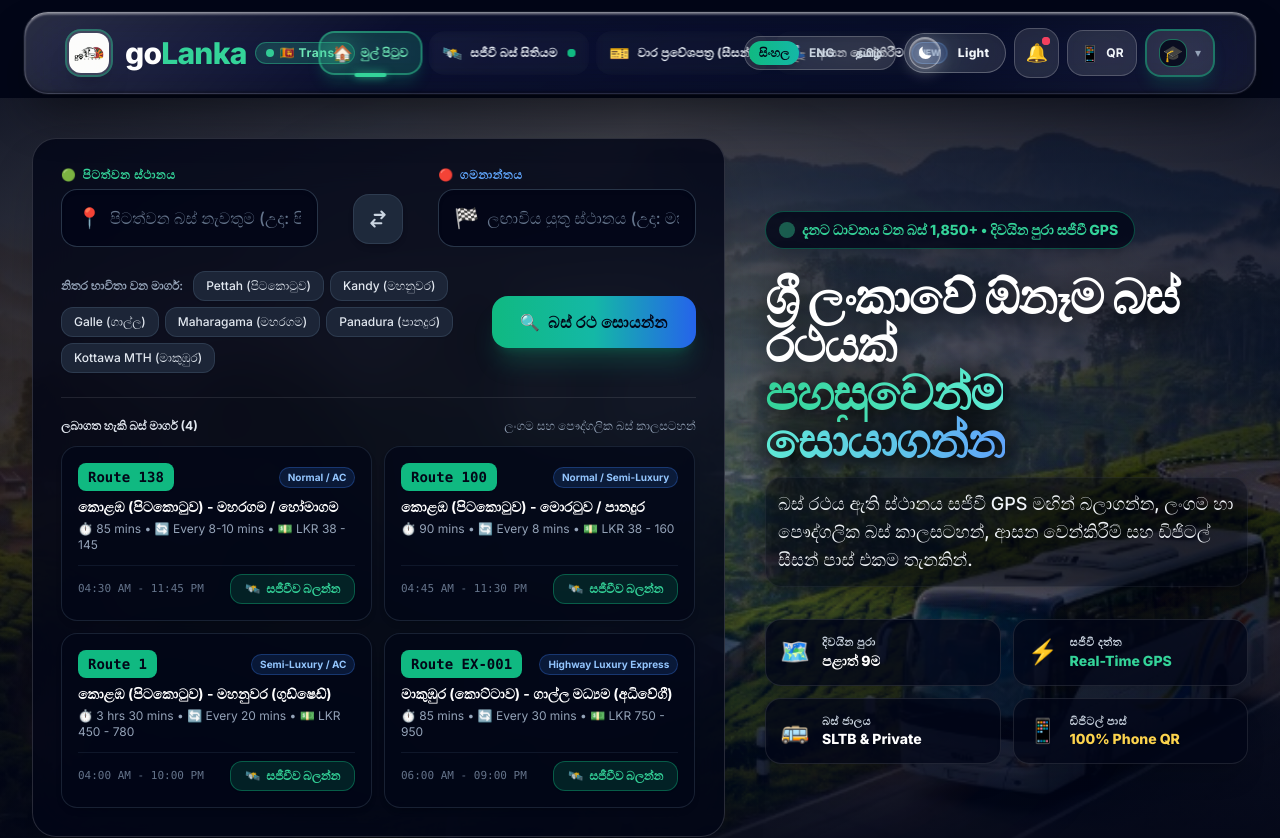
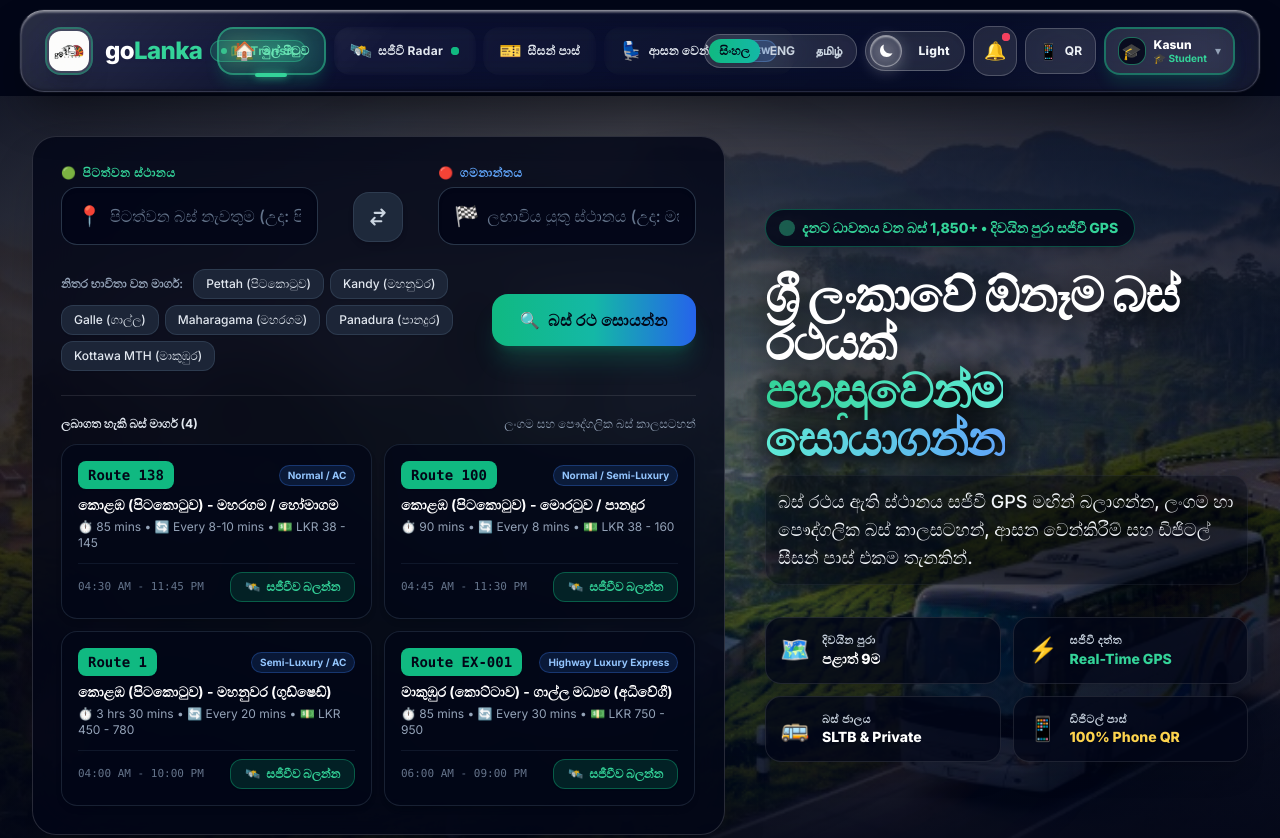
Before and after one commit to Kaasun2003/goLanka, a React (Vite) app in the folder frontend/: page / in a window 1280 px wide. Shown: the top 838 px of the page. Built offline with nearby package versions, Linux system fonts and the light colour scheme.

Commit message:
fix(navbar): widen navigation bar, balance multilingual tab labels and fix tablet breakpoint to prevent Tamil seat booking clipping

```diff
--- a/frontend/src/components/Navbar.jsx
+++ b/frontend/src/components/Navbar.jsx
@@ -26,7 +26,7 @@ const Navbar = ({ currentLang = 'si', setLanguage, t, onOpenQr }) => {
   // Trilingual Labels for Navigation Tabs
   const getSeatBookingLabel = () => {
     if (currentLang === 'en') return 'Seat Booking';
-    if (currentLang === 'ta') return 'இருக்கை முன்பதிவு';
+    if (currentLang === 'ta') return 'இருக்கை பதிவு';
     return 'ආසන වෙන්කිරීම';
   };
 
@@ -91,15 +91,15 @@ const Navbar = ({ currentLang = 'si', setLanguage, t, onOpenQr }) => {
   return (
     <>
       {/* VisionOS Floating Liquid Glass Navigation Bar */}
-      <header className="sticky top-0 z-50 w-full px-2 sm:px-4 lg:px-6 pt-2 sm:pt-3 pb-1 transition-all duration-300">
+      <header className="sticky top-0 z-50 w-full px-2 sm:px-3 md:px-4 lg:px-5 pt-1.5 sm:pt-2.5 pb-1 transition-all duration-300">
         {/* Floating Liquid Glass Dock with Refraction, Specular Rim & Edge Glow */}
-        <div className="liquid-glass-nav-bar w-full max-w-[1580px] mx-auto rounded-2xl sm:rounded-3xl px-3 sm:px-6 lg:px-8 xl:px-10 transition-all duration-300">
-          <div className="relative flex items-center justify-between h-18 sm:h-20 gap-2 sm:gap-4">
+        <div className="liquid-glass-nav-bar w-full max-w-[1860px] mx-auto rounded-2xl sm:rounded-3xl px-2.5 sm:px-3 md:px-4 lg:px-5 xl:px-6 transition-all duration-300">
+          <div className="relative flex items-center justify-between h-18 sm:h-20 gap-2 lg:gap-3 xl:gap-4 w-full">
 
             {/* 1. LEFT ZONE: Brand Logo & Title */}
-            <div className="flex items-center gap-3 z-10 flex-shrink-0">
-              <Link to="/" className="flex items-center gap-3 group flex-shrink-0">
-                <div className="w-11 h-11 sm:w-12 sm:h-12 rounded-2xl overflow-hidden shadow-xl border-2 border-emerald-500/40 group-hover:border-emerald-400 transition-all bg-white/10 backdrop-blur-xl flex items-center justify-center p-0.5 flex-shrink-0">
+            <div className="flex items-center gap-2.5 sm:gap-3 z-10 flex-shrink-0">
+              <Link to="/" className="flex items-center gap-2.5 sm:gap-3 group flex-shrink-0">
+                <div className="w-10 h-10 sm:w-11 sm:h-11 md:w-12 md:h-12 rounded-2xl overflow-hidden shadow-xl border-2 border-emerald-500/40 group-hover:border-emerald-400 transition-all bg-white/10 backdrop-blur-xl flex items-center justify-center p-0.5 flex-shrink-0">
                   <img
                     src="/logo.jpg"
                     alt="goLanka Logo"
@@ -112,12 +112,12 @@ const Navbar = ({ currentLang = 'si', setLanguage, t, onOpenQr }) => {
                 </div>
 
                 <div className="space-y-0.5 whitespace-nowrap">
-                  <div className="flex items-center gap-2">
-                    <span className="text-2xl sm:text-3xl font-black tracking-tight text-white group-hover:text-emerald-400 transition-colors drop-shadow-sm">
+                  <div className="flex items-center gap-1.5 sm:gap-2">
+                    <span className="text-xl sm:text-2xl 2xl:text-3xl font-black tracking-tight text-white group-hover:text-emerald-400 transition-colors drop-shadow-sm">
                       go<span className="text-emerald-400">Lanka</span>
                     </span>
-                    <span className="inline-flex items-center gap-1.5 text-xs font-bold tracking-wider bg-emerald-500/20 text-emerald-300 border border-emerald-400/40 px-2.5 py-0.5 rounded-full shadow-sm backdrop-blur-md">
-                      <span className="w-2 h-2 rounded-full bg-emerald-400 animate-pulse"></span>
+                    <span className="inline-flex items-center gap-1 text-[11px] sm:text-xs font-bold tracking-wider bg-emerald-500/20 text-emerald-300 border border-emerald-400/40 px-2 sm:px-2.5 py-0.5 rounded-full shadow-sm backdrop-blur-md">
+                      <span className="w-1.5 h-1.5 rounded-full bg-emerald-400 animate-pulse"></span>
                       🇱🇰 Transit
                     </span>
                   </div>
@@ -128,21 +128,21 @@ const Navbar = ({ currentLang = 'si', setLanguage, t, onOpenQr }) => {
               </Link>
             </div>
 
-            {/* 2. CENTER ZONE: Single-Line Navigation Tabs (xl:flex = 1280px+) - Exactly Centered */}
-            <nav className="absolute left-1/2 -translate-x-1/2 z-10 hidden xl:flex items-center gap-1.5 2xl:gap-3 flex-shrink-0">
+            {/* 2. CENTER ZONE: Single-Line Navigation Tabs (lg:flex = 1024px+) - Balanced & Responsive */}
+            <nav className="hidden lg:flex items-center justify-center gap-1 xl:gap-2 2xl:gap-3 flex-1 min-w-0 mx-1 xl:mx-2 2xl:mx-3 z-10">
               {navLinks.map((link) => {
                 const active = isActive(link.to);
                 return (
                   <Link
                     key={link.to}
                     to={link.to}
-                    className={`group relative px-3 2xl:px-4 py-2 2xl:py-2.5 rounded-2xl text-xs 2xl:text-sm font-bold transition-all duration-200 flex items-center gap-2 whitespace-nowrap flex-shrink-0 active:scale-95 ${
+                    className={`group relative px-2 lg:px-2.5 xl:px-3.5 2xl:px-4 py-1.5 xl:py-2 rounded-xl xl:rounded-2xl text-xs 2xl:text-sm font-bold transition-all duration-200 flex items-center gap-1 xl:gap-1.5 2xl:gap-2 whitespace-nowrap flex-shrink-0 active:scale-95 ${
                       active
                         ? 'text-emerald-300 bg-emerald-500/20 border-2 border-emerald-400/50 shadow-lg shadow-emerald-500/20 backdrop-blur-md'
                         : 'text-slate-200 hover:text-white hover:bg-white/10 hover:border-white/20 border-2 border-transparent backdrop-blur-sm'
                     }`}
                   >
-                    <span className="text-base 2xl:text-lg transition-transform group-hover:scale-110 flex-shrink-0">
+                    <span className="text-base xl:text-lg transition-transform group-hover:scale-110 flex-shrink-0">
                       {link.icon}
                     </span>
                     <span className="tracking-wide whitespace-nowrap leading-none select-none drop-shadow-sm">
@@ -170,11 +170,11 @@ const Navbar = ({ currentLang = 'si', setLanguage, t, onOpenQr }) => {
               })}
             </nav>
 
-            {/* 3. RIGHT ZONE: Language, Theme (Image 2 style), Bell, QR Pass & User Profile (Far Right) */}
-            <div className="hidden xl:flex items-center gap-2 2xl:gap-3 flex-shrink-0 z-10">
+            {/* 3. RIGHT ZONE: Language, Theme (Image 2 style), Bell, QR Pass & User Profile */}
+            <div className="hidden lg:flex items-center gap-1.5 xl:gap-2 2xl:gap-3 flex-shrink-0 z-10">
 
               {/* 1. Trilingual Language Switcher Toggle */}
-              <div className="flex items-center bg-white/10 backdrop-blur-xl border border-white/20 rounded-2xl p-1 shadow-inner flex-shrink-0 whitespace-nowrap">
+              <div className="flex items-center bg-white/10 backdrop-blur-xl border border-white/20 rounded-xl xl:rounded-2xl p-0.5 xl:p-1 shadow-inner flex-shrink-0 whitespace-nowrap">
                 {languages.map((lang) => {
                   const isSelected = currentLang === lang.code;
                   return (
@@ -182,7 +182,7 @@ const Navbar = ({ currentLang = 'si', setLanguage, t, onOpenQr }) => {
                       key={lang.code}
                       type="button"
                       onClick={() => setLanguage(lang.code)}
-                      className={`px-2.5 py-1 text-xs font-bold rounded-xl transition-all cursor-pointer whitespace-nowrap active:scale-95 ${
+                      className={`px-2 xl:px-2.5 py-1 text-[11px] xl:text-xs font-bold rounded-lg xl:rounded-xl transition-all cursor-pointer whitespace-nowrap active:scale-95 ${
                         isSelected
                           ? 'bg-gradient-to-r from-emerald-500 to-teal-500 text-slate-950 shadow-md font-black'
                           : 'text-slate-300 hover:text-white hover:bg-white/10'
@@ -199,20 +199,20 @@ const Navbar = ({ currentLang = 'si', setLanguage, t, onOpenQr }) => {
               <button
                 type="button"
                 onClick={toggleTheme}
-                className={`relative flex items-center h-10 px-1 rounded-full transition-all duration-300 cursor-pointer shadow-inner active:scale-95 flex-shrink-0 group ${
+                className={`relative flex items-center h-9 xl:h-10 px-1 rounded-full transition-all duration-300 cursor-pointer shadow-inner active:scale-95 flex-shrink-0 group ${
                   isLightMode
-                    ? 'bg-slate-200 border border-slate-300 w-[102px] justify-end'
-                    : 'bg-white/10 backdrop-blur-xl border border-white/25 w-[102px] justify-start shadow-[inset_0_2px_4px_rgba(0,0,0,0.4)]'
+                    ? 'bg-slate-200 border border-slate-300 w-[88px] xl:w-[100px] justify-end'
+                    : 'bg-white/10 backdrop-blur-xl border border-white/25 w-[88px] xl:w-[100px] justify-start shadow-[inset_0_2px_4px_rgba(0,0,0,0.4)]'
                 }`}
                 title={isLightMode ? 'Switch to Dark Theme' : 'Switch to Light Theme'}
                 aria-label="Toggle theme mode"
               >
                 {/* Text Label */}
                 <span
-                  className={`text-xs font-black tracking-wide transition-colors duration-300 select-none ${
+                  className={`text-[11px] xl:text-xs font-black tracking-wide transition-colors duration-300 select-none ${
                     isLightMode
-                      ? 'order-1 pl-3 text-slate-900'
-                      : 'order-2 pr-3 ml-auto text-slate-100'
+                      ? 'order-1 pl-2.5 text-slate-900'
+                      : 'order-2 pr-2.5 ml-auto text-slate-100'
                   }`}
                 >
                   {isLightMode ? 'Dark' : 'Light'}
@@ -220,20 +220,18 @@ const Navbar = ({ currentLang = 'si', setLanguage, t, onOpenQr }) => {
 
                 {/* 3D Liquid Glass Orb with glowing Moon/Sun icon */}
                 <div
-                  className={`w-8 h-8 rounded-full flex items-center justify-center flex-shrink-0 transition-transform duration-300 ${
+                  className={`w-7 h-7 xl:w-8 xl:h-8 rounded-full flex items-center justify-center flex-shrink-0 transition-transform duration-300 ${
                     isLightMode
                       ? 'order-2 bg-gradient-to-br from-amber-200 to-amber-400 shadow-[0_2px_12px_rgba(251,191,36,0.6)] border border-amber-300 text-amber-950'
                       : 'order-1 bg-white/15 backdrop-blur-xl shadow-[0_4px_16px_rgba(255,255,255,0.25),inset_0_1px_2px_rgba(255,255,255,0.6)] border border-white/40 text-white'
                   }`}
                 >
                   {isLightMode ? (
-                    /* Glowing Sun SVG */
-                    <svg className="w-4 h-4 text-amber-600 drop-shadow-[0_0_6px_rgba(245,158,11,0.8)]" fill="currentColor" viewBox="0 0 24 24">
+                    <svg className="w-3.5 h-3.5 xl:w-4 xl:h-4 text-amber-600 drop-shadow-[0_0_6px_rgba(245,158,11,0.8)]" fill="currentColor" viewBox="0 0 24 24">
                       <path d="M12 2.25a.75.75 0 01.75.75v2.25a.75.75 0 01-1.5 0V3a.75.75 0 01.75-.75zM7.5 12a4.5 4.5 0 119 0 4.5 4.5 0 01-9 0zm12.75 0a.75.75 0 01-.75.75h-2.25a.75.75 0 010-1.5h2.25a.75.75 0 01.75.75zM12 18.75a.75.75 0 01.75.75V21a.75.75 0 01-1.5 0v-1.5a.75.75 0 01.75-.75zM4.5 12a.75.75 0 01-.75.75H1.5a.75.75 0 010-1.5h2.25a.75.75 0 01.75.75zM17.657 6.343a.75.75 0 011.06 0l1.592 1.591a.75.75 0 11-1.06 1.06l-1.592-1.59a.75.75 0 010-1.061zm-11.314 11.314a.75.75 0 011.06 0l1.592 1.591a.75.75 0 11-1.06 1.06l-1.592-1.59a.75.75 0 010-1.061zm12.374 1.591a.75.75 0 010 1.06l-1.592 1.592a.75.75 0 01-1.06-1.06l1.591-1.592a.75.75 0 011.061 0zm-11.314-11.314a.75.75 0 010 1.06L5.81 9.274a.75.75 0 11-1.06-1.06l1.591-1.592a.75.75 0 011.061 0z" />
                     </svg>
                   ) : (
-                    /* Glowing Crisp Crescent Moon SVG */
-                    <svg className="w-4 h-4 text-white drop-shadow-[0_0_8px_rgba(255,255,255,0.95)]" fill="currentColor" viewBox="0 0 24 24">
+                    <svg className="w-3.5 h-3.5 xl:w-4 xl:h-4 text-white drop-shadow-[0_0_8px_rgba(255,255,255,0.95)]" fill="currentColor" viewBox="0 0 24 24">
                       <path d="M21.752 15.002A9.718 9.718 0 0118 15.75c-5.385 0-9.75-4.365-9.75-9.75 0-1.33.266-2.597.748-3.752A9.753 9.753 0 003 11.25C3 16.635 7.365 21 12.75 21a9.753 9.753 0 009.002-5.998z" />
                     </svg>
                   )}
@@ -245,12 +243,12 @@ const Navbar = ({ currentLang = 'si', setLanguage, t, onOpenQr }) => {
                 <button
                   type="button"
                   onClick={() => setNotificationsOpen(!notificationsOpen)}
-                  className="p-2.5 rounded-2xl bg-white/10 backdrop-blur-xl border border-white/20 hover:border-white/40 text-slate-200 hover:text-white transition-all relative focus:outline-none shadow-sm flex-shrink-0 cursor-pointer active:scale-90"
+                  className="p-2 xl:p-2.5 rounded-xl xl:rounded-2xl bg-white/10 backdrop-blur-xl border border-white/20 hover:border-white/40 text-slate-200 hover:text-white transition-all relative focus:outline-none shadow-sm flex-shrink-0 cursor-pointer active:scale-90"
                   title="Live Transit Alerts"
                   aria-label="View Transit Notifications"
                 >
-                  <span className="text-lg">🔔</span>
-                  <span className="absolute top-2 right-2 flex h-2 w-2">
+                  <span className="text-base xl:text-lg">🔔</span>
+                  <span className="absolute top-1.5 right-1.5 flex h-2 w-2">
                     <span className="animate-ping absolute inline-flex h-full w-full rounded-full bg-rose-400 opacity-75"></span>
                     <span className="relative inline-flex rounded-full h-2 w-2 bg-rose-500"></span>
                   </span>
@@ -300,7 +298,7 @@ const Navbar = ({ currentLang = 'si', setLanguage, t, onOpenQr }) => {
               <button
                 type="button"
                 onClick={() => onOpenQr ? onOpenQr() : setQrModalOpen(true)}
-                className="px-3 py-2.5 rounded-2xl bg-white/10 backdrop-blur-xl border border-white/20 hover:border-emerald-500/50 text-slate-100 hover:text-emerald-300 font-bold text-xs 2xl:text-sm tracking-wide shadow-sm flex items-center gap-1.5 active:scale-95 transition-all whitespace-nowrap flex-shrink-0 cursor-pointer"
+                className="px-2.5 xl:px-3 py-2 xl:py-2.5 rounded-xl xl:rounded-2xl bg-white/10 backdrop-blur-xl border border-white/20 hover:border-emerald-500/50 text-slate-100 hover:text-emerald-300 font-bold text-xs 2xl:text-sm tracking-wide shadow-sm flex items-center gap-1.5 active:scale-95 transition-all whitespace-nowrap flex-shrink-0 cursor-pointer"
                 title="Open My Digital QR Pass"
               >
                 <span className="text-base flex-shrink-0">📱</span>
@@ -314,13 +312,13 @@ const Navbar = ({ currentLang = 'si', setLanguage, t, onOpenQr }) => {
                   <button
                     type="button"
                     onClick={() => setUserDropdownOpen(!userDropdownOpen)}
-                    className="flex items-center gap-2 px-3 py-2 rounded-2xl bg-white/10 backdrop-blur-xl border-2 border-emerald-500/50 hover:border-emerald-400 text-white shadow-lg shadow-emerald-500/15 transition-all cursor-pointer active:scale-95"
+                    className="flex items-center gap-1.5 xl:gap-2 px-2.5 xl:px-3 py-1.5 xl:py-2 rounded-xl xl:rounded-2xl bg-white/10 backdrop-blur-xl border-2 border-emerald-500/50 hover:border-emerald-400 text-white shadow-lg shadow-emerald-500/15 transition-all cursor-pointer active:scale-95"
                     title="User Profile & Account Options"
                   >
-                    <span className="w-7 h-7 rounded-xl bg-slate-950/80 border border-emerald-400/50 flex items-center justify-center text-base flex-shrink-0">
+                    <span className="w-7 h-7 rounded-lg xl:rounded-xl bg-slate-950/80 border border-emerald-400/50 flex items-center justify-center text-sm xl:text-base flex-shrink-0">
                       {user.avatar || '👤'}
                     </span>
-                    <div className="text-left hidden 2xl:block max-w-[110px]">
+                    <div className="text-left hidden xl:block max-w-[110px]">
                       <p className="text-xs font-black text-white truncate leading-tight">
                         {user.fullName?.split(' ')[0] || 'Commuter'}
                       </p>
@@ -478,8 +476,8 @@ const Navbar = ({ currentLang = 'si', setLanguage, t, onOpenQr }) => {
 
             </div>
 
-            {/* TABLET CONTROLS (md:flex xl:hidden) */}
-            <div className="hidden md:flex xl:hidden items-center gap-2">
+            {/* TABLET CONTROLS (md:flex lg:hidden) */}
+            <div className="hidden md:flex lg:hidden items-center gap-2">
               <a
                 href="tel:1955"
                 className="flex items-center gap-1 px-3 py-2 rounded-xl bg-rose-500/15 hover:bg-rose-500/25 border border-rose-500/40 text-rose-300 font-black text-xs active:scale-95 transition-transform backdrop-blur-md"
@@ -534,7 +532,7 @@ const Navbar = ({ currentLang = 'si', setLanguage, t, onOpenQr }) => {
 
           {/* 5. MOBILE & TABLET HAMBURGER MENU DRAWER */}
           {mobileMenuOpen && (
-            <div className="xl:hidden mt-3 pt-4 border-t border-white/10 space-y-3 animate-fadeIn pb-3">
+            <div className="lg:hidden mt-3 pt-4 border-t border-white/10 space-y-3 animate-fadeIn pb-3">
 
               {/* User Account Tile in Mobile Drawer */}
               {isAuthenticated && user ? (
--- a/frontend/src/translations.js
+++ b/frontend/src/translations.js
@@ -116,9 +116,9 @@ export const translations = {
     brandName: "goLanka",
     tagline: "ලංකාවේ බස් ප්‍රවාහන ඩිජිටල් ජාලය සහ සජීවී බස් ස්ථානගත කිරීම",
     home: "මුල් පිටුව",
-    liveTracker: "සජීවී බස් සිතියම",
-    seasonPass: "වාර ප්‍රවේශපත්‍ර (සීසන්)",
-    seatBooking: "ආසන වෙන්කිරීම්",
+    liveTracker: "සජීවී Radar",
+    seasonPass: "සීසන් පාස්",
+    seatBooking: "ආසන වෙන්කිරීම",
     schedules: "කාලසටහන්",
     heroBadge: "දැනට ධාවනය වන බස් 1,850+ • දිවයින පුරා සජීවී GPS",
     heroTitlePart1: "ශ්‍රී ලංකාවේ ඕනෑම බස් රථයක්",
@@ -229,9 +229,9 @@ export const translations = {
     brandName: "goLanka",
     tagline: "இலங்கையின் டிஜிட்டல் பேருந்து போக்குவரத்து & நேரலை கண்காணிப்பு",
     home: "முகப்பு",
-    liveTracker: "நேரலை கண்காணிப்பு",
-    seasonPass: "பருவகால பாஸ்",
-    seatBooking: "இருக்கை முன்பதிவு",
+    liveTracker: "நேரலை ரேடார்",
+    seasonPass: "சீசன் பாஸ்",
+    seatBooking: "இருக்கை பதிவு",
     schedules: "நேர அட்டவணை",
     heroBadge: "1,850+ செயலில் உள்ள பேருந்துகள் • நாடு தழுவிய நிகழ்நேர GPS",
     heroTitlePart1: "இலங்கையின் எந்தவொரு பேருந்தையும்",
```
